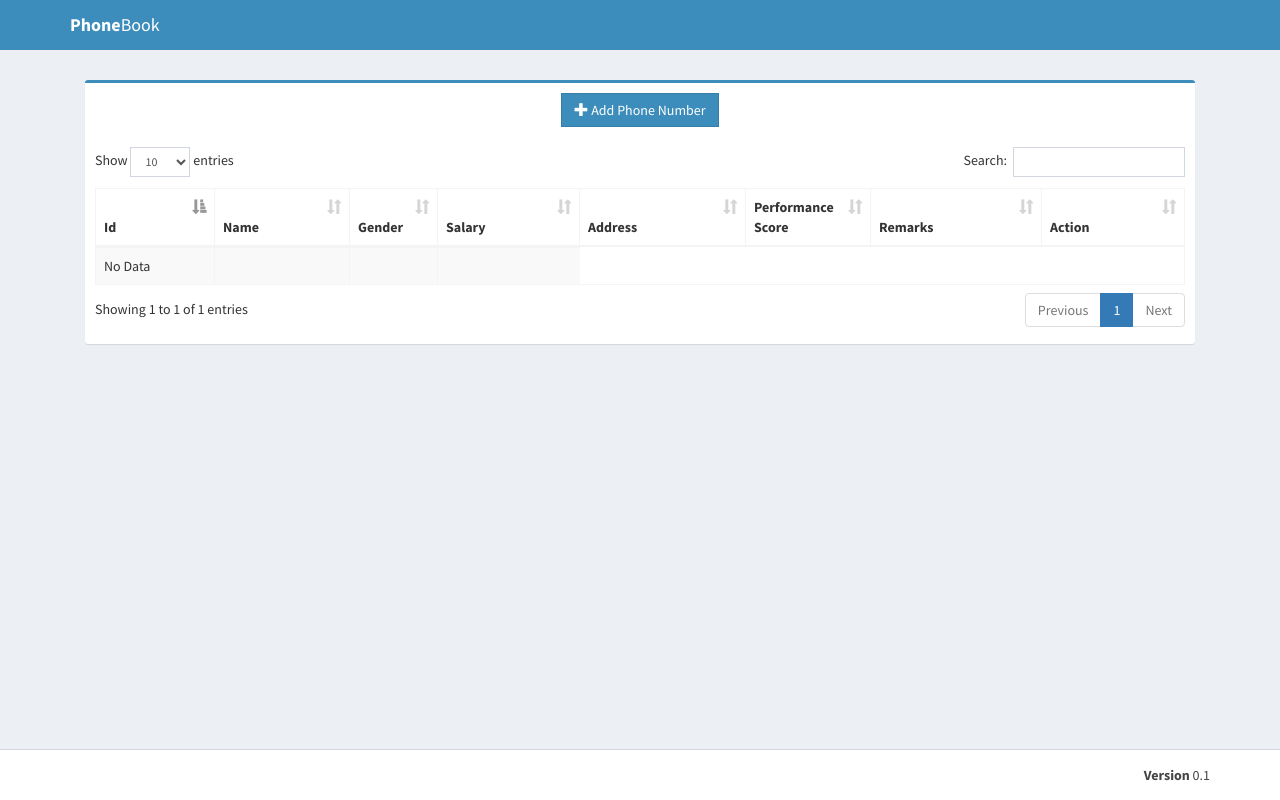
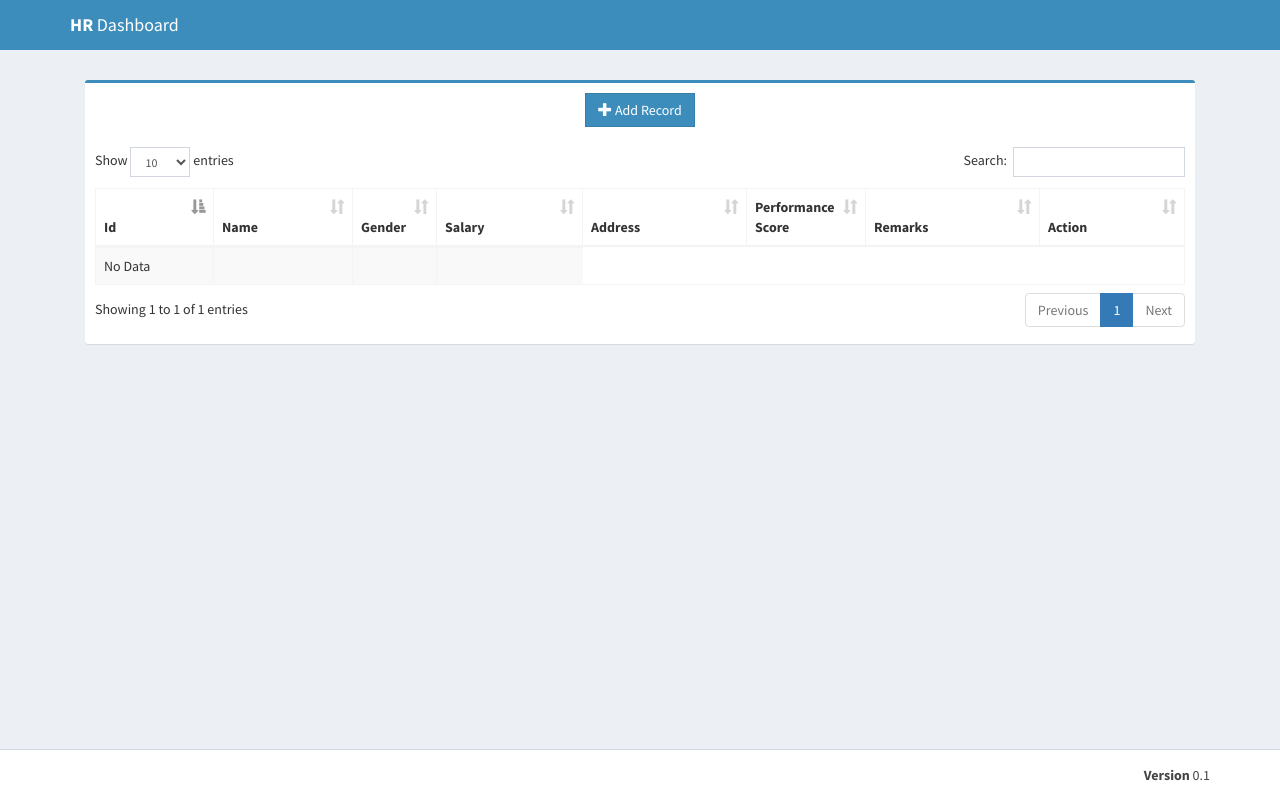
Before and after one commit to IMDADLY/CRUD-HR-Employee-Dashboard, a Flask app: page / in a window 1280 px wide. Run offline with Flask 3, Linux system fonts and the light colour scheme; data that the repository does not hold is empty; some libraries are stand-ins or nearby versions.

Commit message:
rename to HR Dashboard

```diff
--- a/source_code/templates/add.html
+++ b/source_code/templates/add.html
@@ -5,7 +5,7 @@
   <meta http-equiv="X-UA-Compatible" content="IE=edge">
   <meta content="width=device-width, initial-scale=1, maximum-scale=1, user-scalable=no" name="viewport">
 
-  <title>Phone Book</title>
+  <title>HR Dashboard</title>
 
   <link rel="stylesheet" href="{{ url_for('static', filename='css/bootstrap.min.css')}}">
   <link rel="stylesheet" href="{{ url_for('static', filename='css/AdminLTE.min.css')}}">
@@ -21,7 +21,7 @@
       <nav class="navbar navbar-static-top">
         <div class="container">
           <div class="navbar-header">
-            <a href="/" class="navbar-brand"><b>Phone</b>Book</a>
+            <a href="/" class="navbar-brand"><b>HR</b> Dashboard</a>
           </div>
         </div>
       </nav>
@@ -33,7 +33,7 @@
           <div class="box box-info">
             <div class="box-header with-border">
             	<center>
-            		<h3 class="box-title">Add Phone Number</h3>
+            		<h3 class="box-title">Add Record</h3>
             	</center>
             </div>
 
--- a/source_code/templates/index.html
+++ b/source_code/templates/index.html
@@ -5,7 +5,7 @@
   <meta http-equiv="X-UA-Compatible" content="IE=edge">
   <meta content="width=device-width, initial-scale=1, maximum-scale=1, user-scalable=no" name="viewport">
 
-  <title>Phone Book</title>
+  <title>HR Dashboard</title>
 
   <link rel="stylesheet" href="{{ url_for('static', filename='css/bootstrap.min.css')}}">
   <link rel="stylesheet" href="{{ url_for('static', filename='css/AdminLTE.min.css')}}">
@@ -21,7 +21,7 @@
       <nav class="navbar navbar-static-top">
         <div class="container">
           <div class="navbar-header">
-            <a href="/" class="navbar-brand"><b>Phone</b>Book</a>
+            <a href="/" class="navbar-brand"><b>HR</b> Dashboard</a>
           </div>
         </div>
       </nav>
@@ -43,7 +43,7 @@
             <div class="box-header">
               	<center>
               		<a href="/add"><button type="button" class="btn btn-primary btn-flat">
-              			<span class="glyphicon glyphicon-plus"></span> Add Phone Number
+              			<span class="glyphicon glyphicon-plus"></span> Add Record
               		</button></a>
               	</center>
               </a>
--- a/source_code/templates/update.html
+++ b/source_code/templates/update.html
@@ -5,7 +5,7 @@
   <meta http-equiv="X-UA-Compatible" content="IE=edge">
   <meta content="width=device-width, initial-scale=1, maximum-scale=1, user-scalable=no" name="viewport">
 
-  <title>Phone Book</title>
+  <title>HR Dashboard</title>
 
   <link rel="stylesheet" href="{{ url_for('static', filename='css/bootstrap.min.css')}}">
   <link rel="stylesheet" href="{{ url_for('static', filename='css/AdminLTE.min.css')}}">
@@ -18,7 +18,7 @@
       <nav class="navbar navbar-static-top">
         <div class="container">
           <div class="navbar-header">
-            <a href="/" class="navbar-brand"><b>Phone</b>Book</a>
+            <a href="/" class="navbar-brand"><b>HR</b> Dashboard</a>
           </div>
         </div>
       </nav>
@@ -30,7 +30,7 @@
           <div class="box box-info">
             <div class="box-header with-border">
               	<center>
-	              	<h3 class="box-title">Update Phone Number</h3>
+	              	<h3 class="box-title">Update Record</h3>
 	            </center>
             </div>
 
```
Also changed, not shown: source_code/templates/delete.html (+3 -10 lines).
